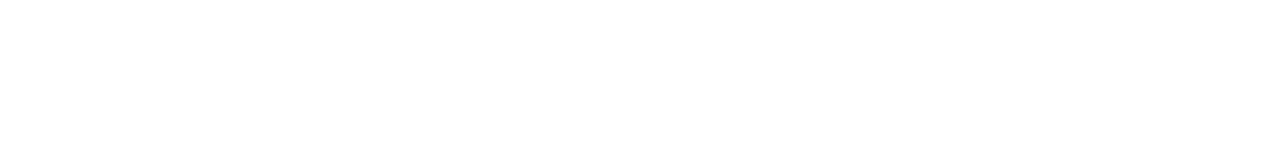
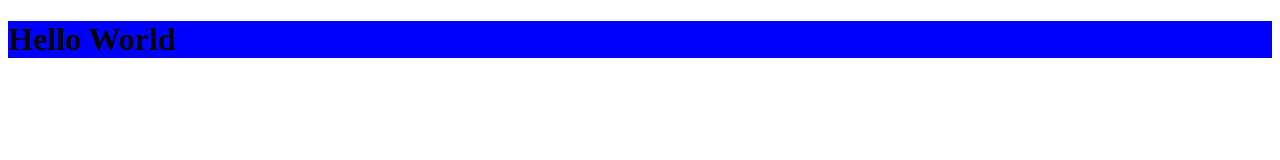
Before and after one commit to johnnyfe/johnnyfe.github.io, a plain HTML site: page index.html in a window 1280 px wide. Drawn offline with Linux system fonts and the light colour scheme.

Commit message:
adding content to html

```diff
--- a/index.html
+++ b/index.html
@@ -5,8 +5,9 @@
     <meta http-equiv="X-UA-Compatible" content="IE=edge">
     <meta name="viewport" content="width=device-width, initial-scale=1.0">
     <title>Johnny's Website</title>
+    <link rel="stylesheet" href="style.css">
 </head>
 <body>
-
+    <h1>Hello World</h1>
 </body>
 </html>
--- a/style.css
+++ b/style.css
@@ -0,0 +1,3 @@
+h1 {
+    background-color: blue;
+}
```
